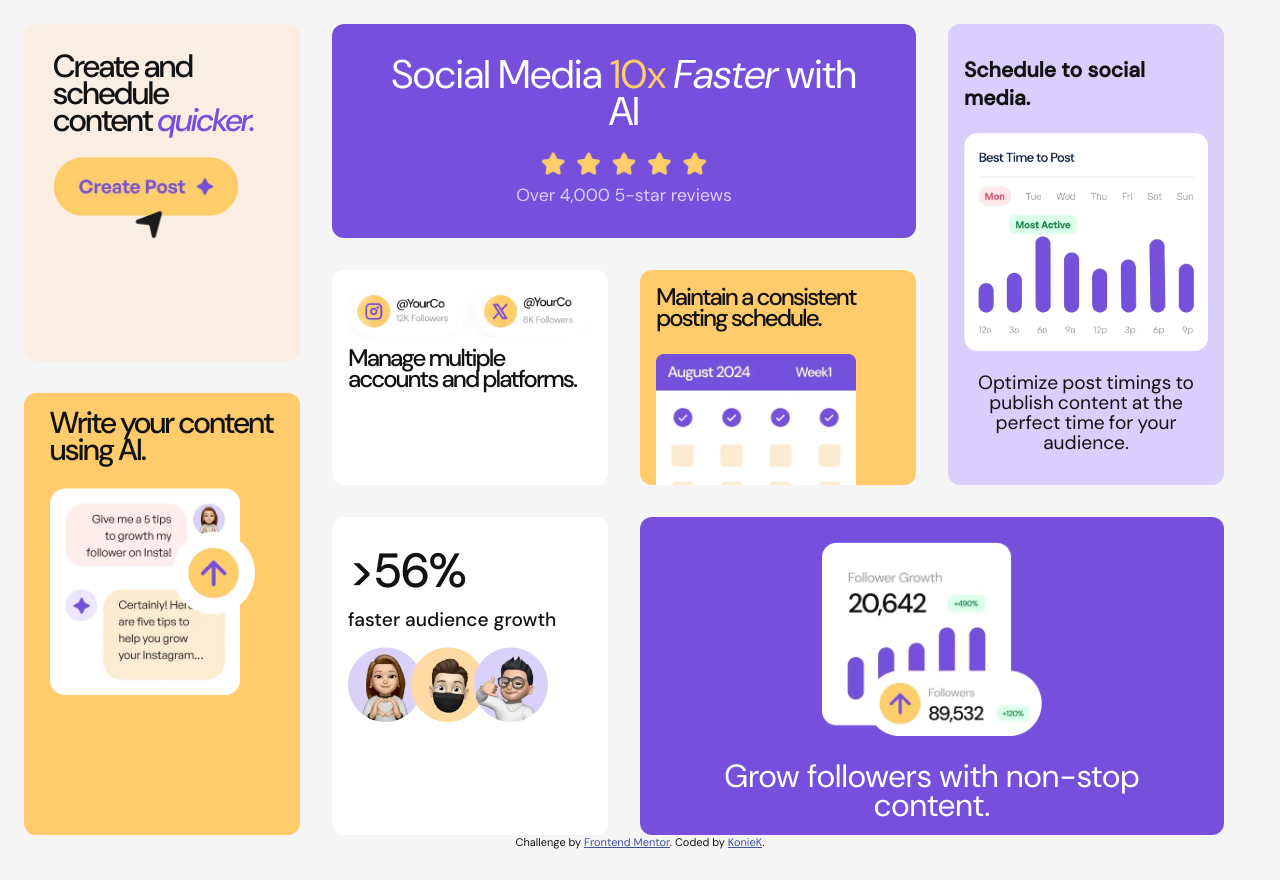
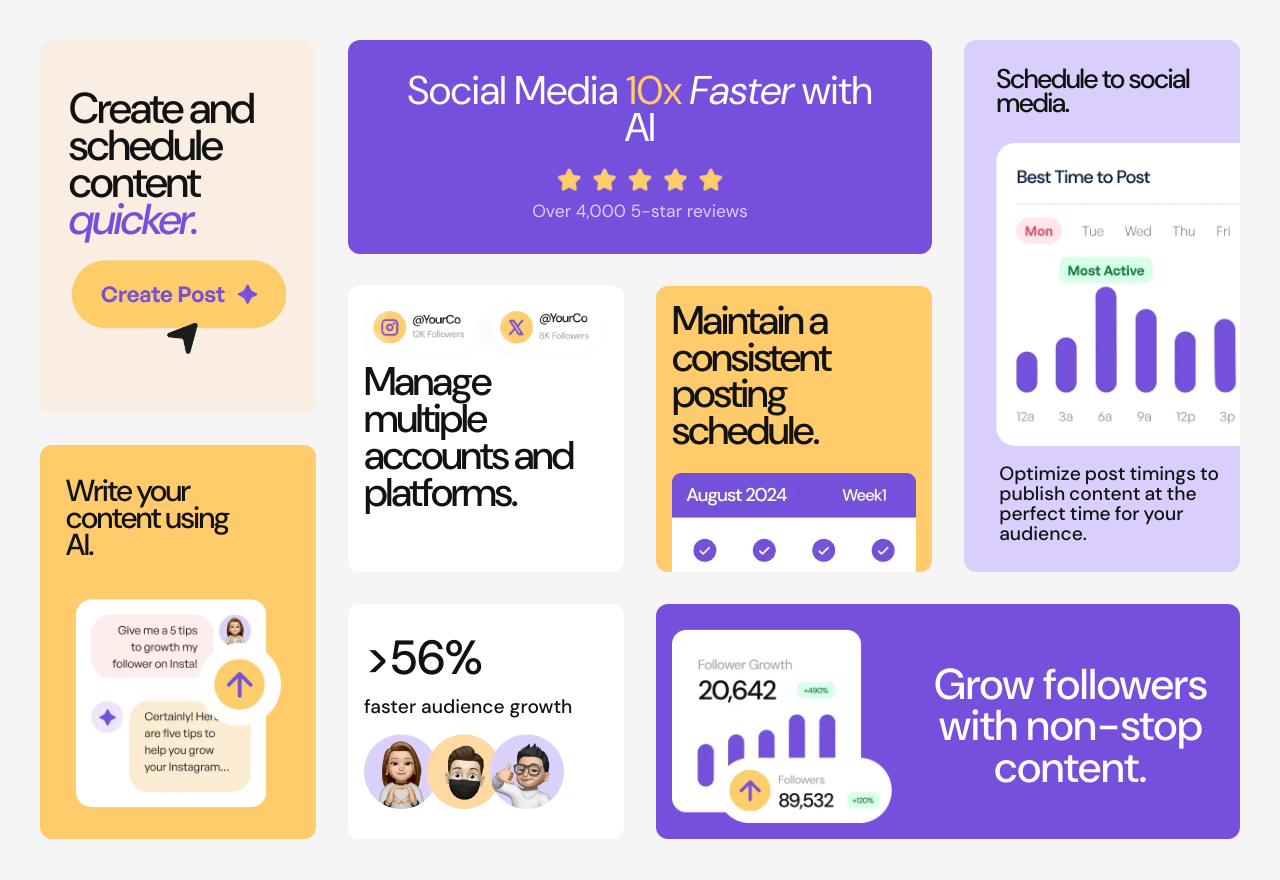
Before and after one commit to KonieK981/bento-grid, a plain HTML site: page index.html in a window 1280 px wide. Drawn offline with Linux system fonts and the light colour scheme.

Commit message:
feat: adding desktop design

```diff
--- a/index.html
+++ b/index.html
@@ -41,44 +41,38 @@
         />
         <h3 class="title">Manage multiple accounts and platforms.</h3>
       </article>
-      <div class="card-3">
+      <article class="card-3">
         <h3 class="title">Maintain a consistent posting schedule.</h3>
         <img
           src="./public/images/illustration-consistent-schedule.webp"
           alt=""
         />
-      </div>
-      <div class="card-4">
-        <h3>Schedule to social media.</h3>
+      </article>
+      <article class="card-4">
+        <h3 class="title">Schedule to social media.</h3>
         <img src="./public/images/illustration-schedule-posts.webp" alt="" />
         <p>
           Optimize post timings to publish content at the perfect time for your
           audience.
         </p>
-      </div>
-      <div class="card-6">
+      </article>
+      <article class="card-6">
         <img src="./public/images/illustration-grow-followers.webp" alt="" />
         <h3>Grow followers with non-stop content.</h3>
-      </div>
-      <div class="card-5">
+      </article>
+      <article class="card-5">
         <h3>>56%</h3>
         <p>faster audience growth</p>
         <img src="./public/images/illustration-audience-growth.webp" alt="" />
-      </div>
-      <div class="card-7">
+      </article>
+      <article class="card-7">
         <h3 class="title">Create and schedule content <em>quicker.</em></h3>
         <img src="./public/images/illustration-create-post.webp" alt="" />
-      </div>
-      <div class="card-8">
+      </article>
+      <article class="card-8">
         <h3 class="title">Write your content using AI.</h3>
         <img src="./public/images/illustration-ai-content.webp" alt="" />
-      </div>
-    </div>
-
-    <div class="attribution">
-      Challenge by
-      <a href="https://www.frontendmentor.io?ref=challenge">Frontend Mentor</a>.
-      Coded by <a href="#">KonieK</a>.
+      </article>
     </div>
   </body>
 </html>
--- a/styles.css
+++ b/styles.css
@@ -46,7 +46,8 @@ body {
   font-weight: var(--font-weight-regular);
   color: var(--black);
   background-color: var(--gray-100);
-  padding: 1rem;
+  padding: 2rem 1rem;
+  height: 100vh;
 }
 
 .container {
@@ -54,6 +55,7 @@ body {
   width: 100%;
   max-width: 1200px;
   gap: 2rem;
+  margin: 0 auto;
 }
 
 .card-1,
@@ -139,21 +141,15 @@ body {
     radial-gradient(circle 30px at bottom center, transparent 0, black 30px);
 }
 
-.card p {
-  font-size: 1rem;
-}
-
 .card-3 {
   background-color: var(--yellow-500);
   padding-bottom: 0;
-  position: relative;
   overflow: hidden;
 }
 
 .card-3 img {
-  width: 200px;
-  position: relative;
-  bottom: -13%;
+  transform: translateY(1.5rem);
+  width: 220px;
 }
 
 .card-4 {
@@ -167,6 +163,7 @@ body {
 }
 
 .card-4 img {
+  margin-top: 0.6rem;
   width: 100%;
 }
 
@@ -176,7 +173,8 @@ body {
   letter-spacing: 0px;
   word-spacing: -1px;
   line-height: 20px;
-  font-weight: 400;
+  font-weight: 500;
+  margin: 0 0.2rem;
 }
 
 .card-5 {
@@ -262,10 +260,10 @@ body {
 }
 
 .title {
-  font-size: 24px;
+  font-size: 1.8rem;
+  line-height: 1.7rem;
   font-weight: 500;
   letter-spacing: -2px;
-  line-height: 21px;
 }
 
 @media (min-width: 700px) {
@@ -291,9 +289,35 @@ body {
   .card-3 {
     grid-area: rc;
   }
+
+  .card-3 .title {
+    font-size: 2.5rem;
+    line-height: 2.3rem;
+  }
+
+  .card-3 img {
+    width: 100%;
+  }
+
   .card-4 {
     grid-area: tr;
+    overflow: hidden;
+    padding-left: 2rem;
   }
+
+  .card-4 h3 {
+    font-size: 1.7rem;
+    line-height: 1.5rem;
+  }
+
+  .card-4 img {
+    width: 340px;
+  }
+
+  .card-4 p {
+    text-align: left;
+  }
+
   .card-5 {
     grid-area: bc;
   }
@@ -306,4 +330,49 @@ body {
   .card-8 {
     grid-area: bl;
   }
+
+  .card-3 {
+    max-height: 270px;
+  }
+
+  .card-6 {
+    flex-direction: row;
+  }
+  .card-6 h3 {
+    font-size: 2.7rem;
+    line-height: 2.6rem;
+    font-weight: 500;
+  }
+
+  .card-7 {
+    display: flex;
+    flex-direction: column;
+    justify-content: center;
+    align-items: center;
+  }
+
+  .card-7 h3 {
+    font-size: 2.7rem;
+    line-height: 2.3rem;
+  }
+
+  .card-7 img {
+    width: 215px;
+  }
+
+  .card-8 {
+    display: flex;
+    flex-direction: column;
+    justify-content: space-evenly;
+    align-items: center;
+  }
+
+  .card-8 h3 {
+    margin-right: 2rem;
+  }
+
+  .title {
+    font-size: 2.5rem;
+    line-height: 2.3rem;
+  }
 }
```
